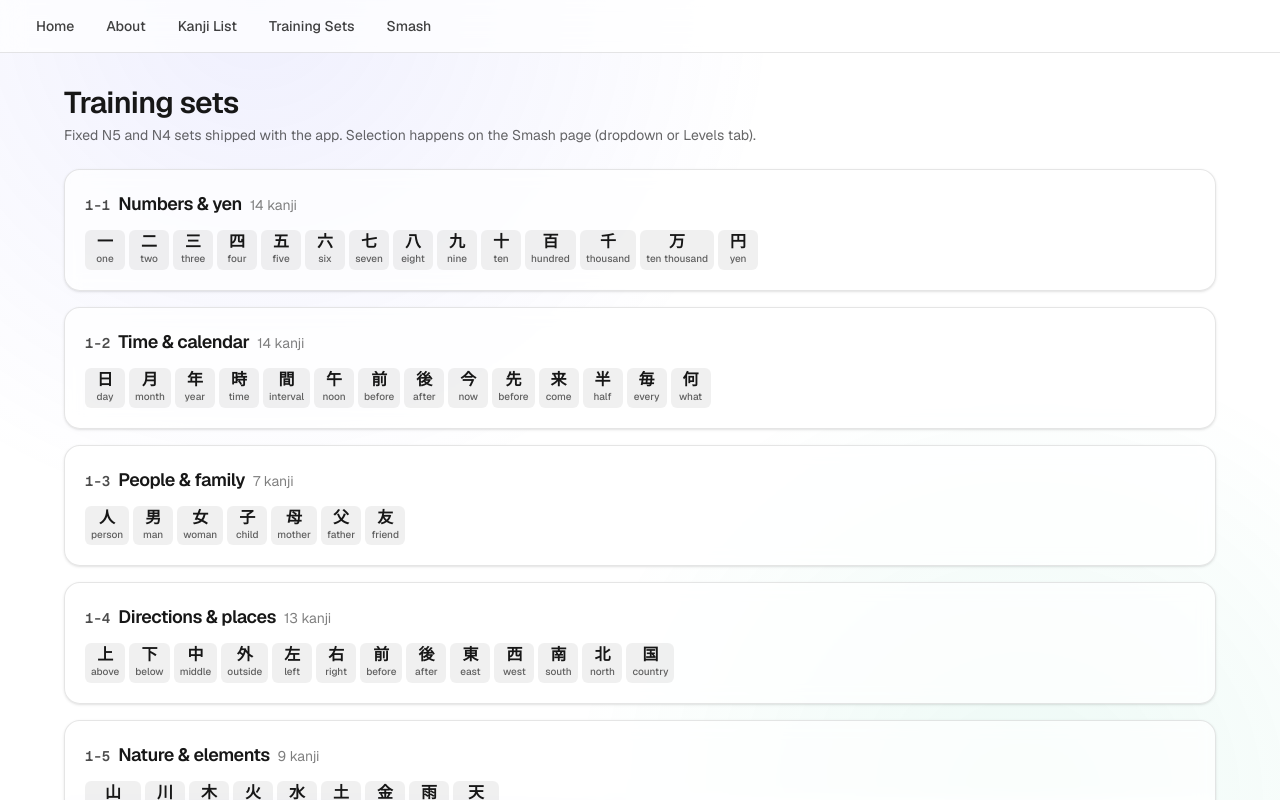
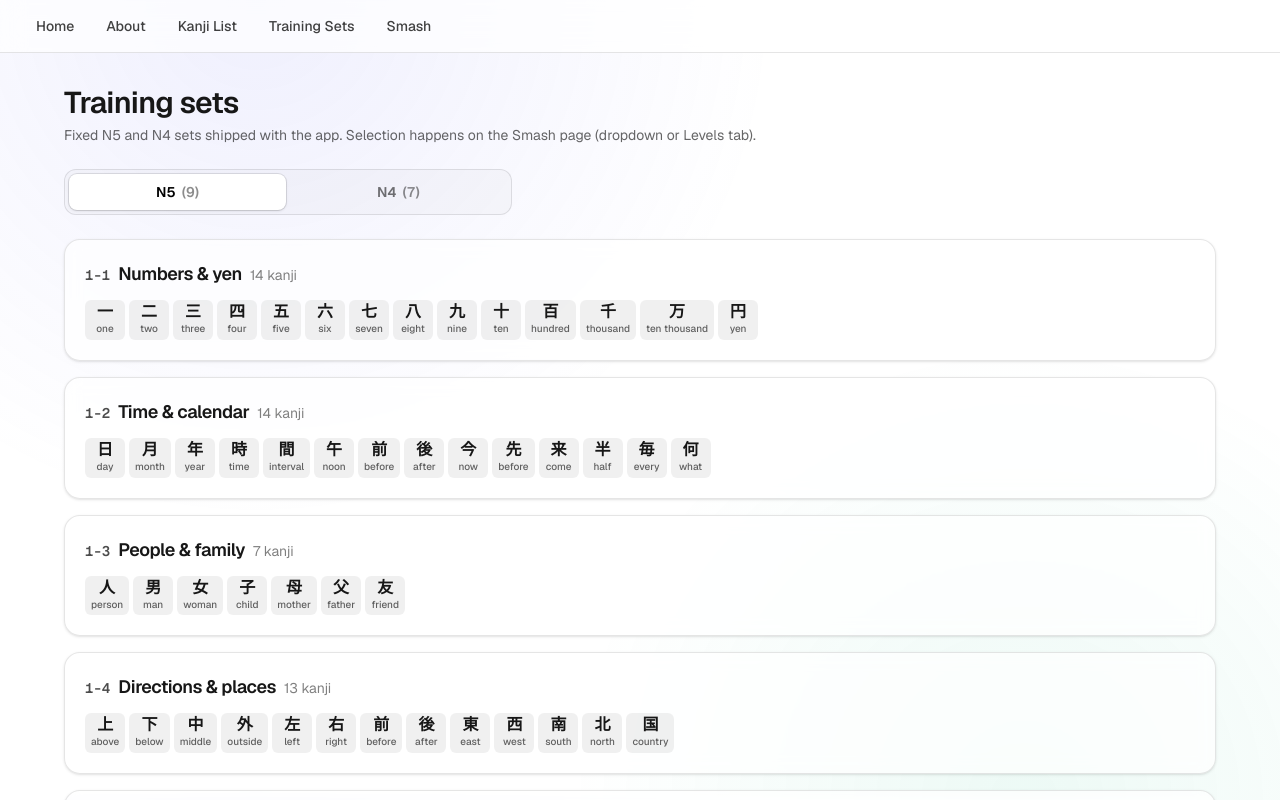
Before and after one commit to merklegroot/smash, a Next.js app: page /training-sets in a window 1280 px wide. Shown: the top 800 px of the page. Built offline with nearby package versions, Linux system fonts and the light colour scheme.

Commit message:
grouping training sets on the training sets list page

```diff
--- a/app/training-sets/page.tsx
+++ b/app/training-sets/page.tsx
@@ -8,6 +8,7 @@ import { loadTrainingSets } from "@/lib/training-sets/storage";
 
 export default function TrainingSets() {
   const sets = useMemo(() => loadTrainingSets(), []);
+  const [tier, setTier] = useState<"n5" | "n4">("n5");
   const [kanji, setKanji] = useState<KanjiItem[]>([]);
   const [isLoadingKanji, setIsLoadingKanji] = useState(true);
   const [kanjiError, setKanjiError] = useState(false);
@@ -38,6 +39,11 @@ export default function TrainingSets() {
     return map;
   }, [kanji]);
 
+  const setsForTier = useMemo(() => {
+    const major = tier === "n5" ? "1" : "2";
+    return sets.filter((set) => trainingSetLevelLabel(set)?.startsWith(`${major}-`));
+  }, [sets, tier]);
+
   return (
     <section className="mx-auto flex w-full max-w-6xl flex-1 flex-col gap-6">
       <header className="space-y-1">
@@ -61,8 +67,49 @@ export default function TrainingSets() {
       )}
 
       {!isLoadingKanji && !kanjiError && (
+        <>
+          <div
+            role="tablist"
+            aria-label="JLPT tier"
+            className="flex max-w-md gap-1 rounded-xl border border-black/10 bg-black/[0.02] p-1 dark:border-white/10 dark:bg-white/[0.04]"
+          >
+            {(
+              [
+                { id: "n5" as const, label: "N5", count: sets.filter((s) => trainingSetLevelLabel(s)?.startsWith("1-")).length },
+                { id: "n4" as const, label: "N4", count: sets.filter((s) => trainingSetLevelLabel(s)?.startsWith("2-")).length },
+              ] satisfies { id: "n5" | "n4"; label: string; count: number }[]
+            ).map(({ id, label, count }) => (
+              <button
+                key={id}
+                type="button"
+                role="tab"
+                aria-selected={tier === id}
+                id={`training-sets-tab-${id}`}
+                aria-controls="training-sets-tab-panel"
+                disabled={count === 0}
+                className={`flex-1 cursor-pointer rounded-lg px-3 py-2 text-sm font-semibold transition ${
+                  tier === id
+                    ? "bg-white text-black shadow-sm ring-1 ring-black/10 dark:bg-zinc-900 dark:text-white dark:ring-white/15"
+                    : "text-black/55 hover:bg-black/[0.06] hover:text-black/80 disabled:cursor-not-allowed disabled:opacity-40 dark:text-white/55 dark:hover:bg-white/[0.08] dark:hover:text-white/85"
+                }`}
+                onClick={() => setTier(id)}
+              >
+                {label}
+                {count > 0 ? (
+                  <span className="ml-1.5 tabular-nums text-black/45 dark:text-white/45">
+                    ({count})
+                  </span>
+                ) : null}
+              </button>
+            ))}
+          </div>
+          <div
+            id="training-sets-tab-panel"
+            role="tabpanel"
+            aria-labelledby={`training-sets-tab-${tier}`}
+          >
         <ul className="flex flex-col gap-4">
-          {sets.map((set) => {
+          {setsForTier.map((set) => {
             const level = trainingSetLevelLabel(set);
             return (
               <li
@@ -103,6 +150,8 @@ export default function TrainingSets() {
             );
           })}
         </ul>
+          </div>
+        </>
       )}
     </section>
   );
```
